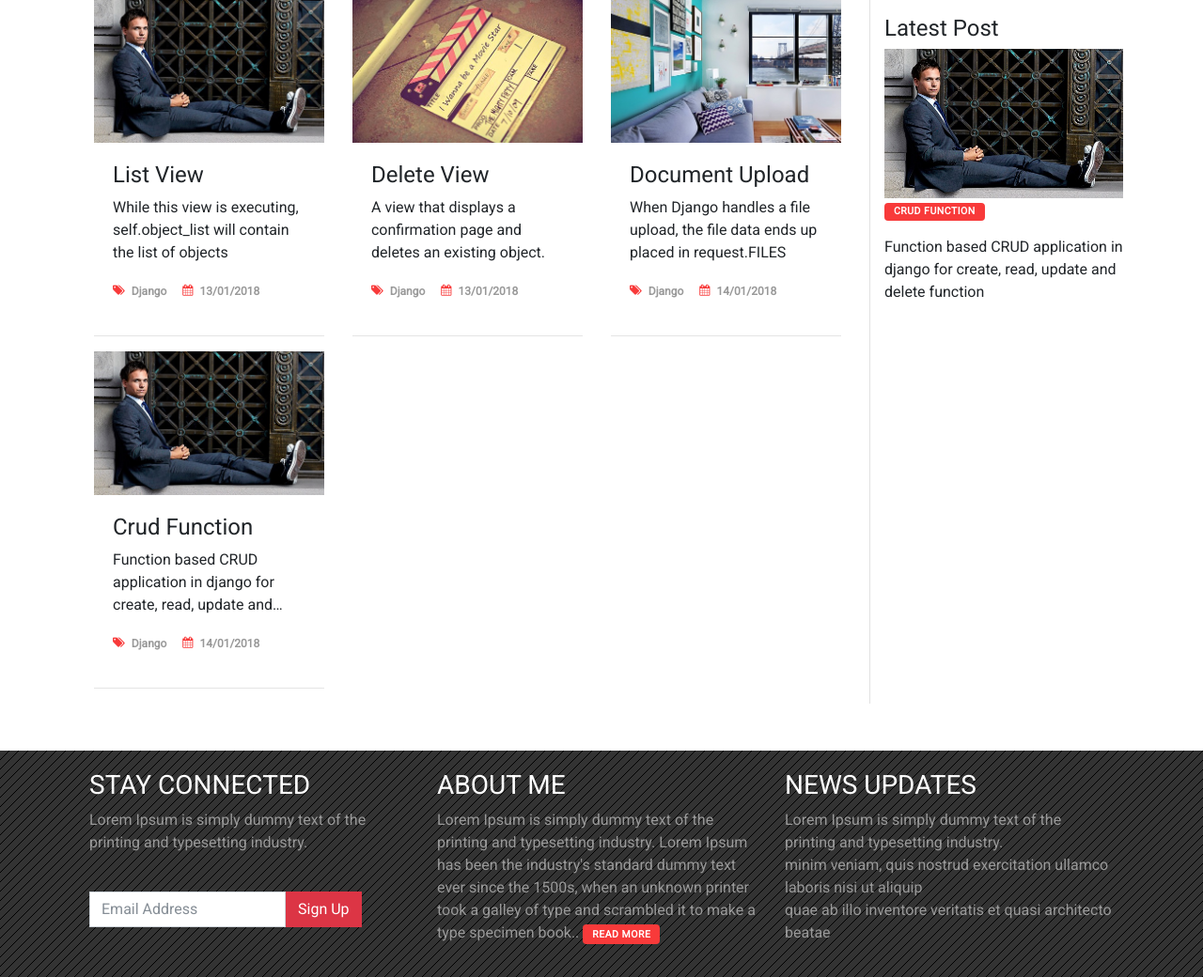
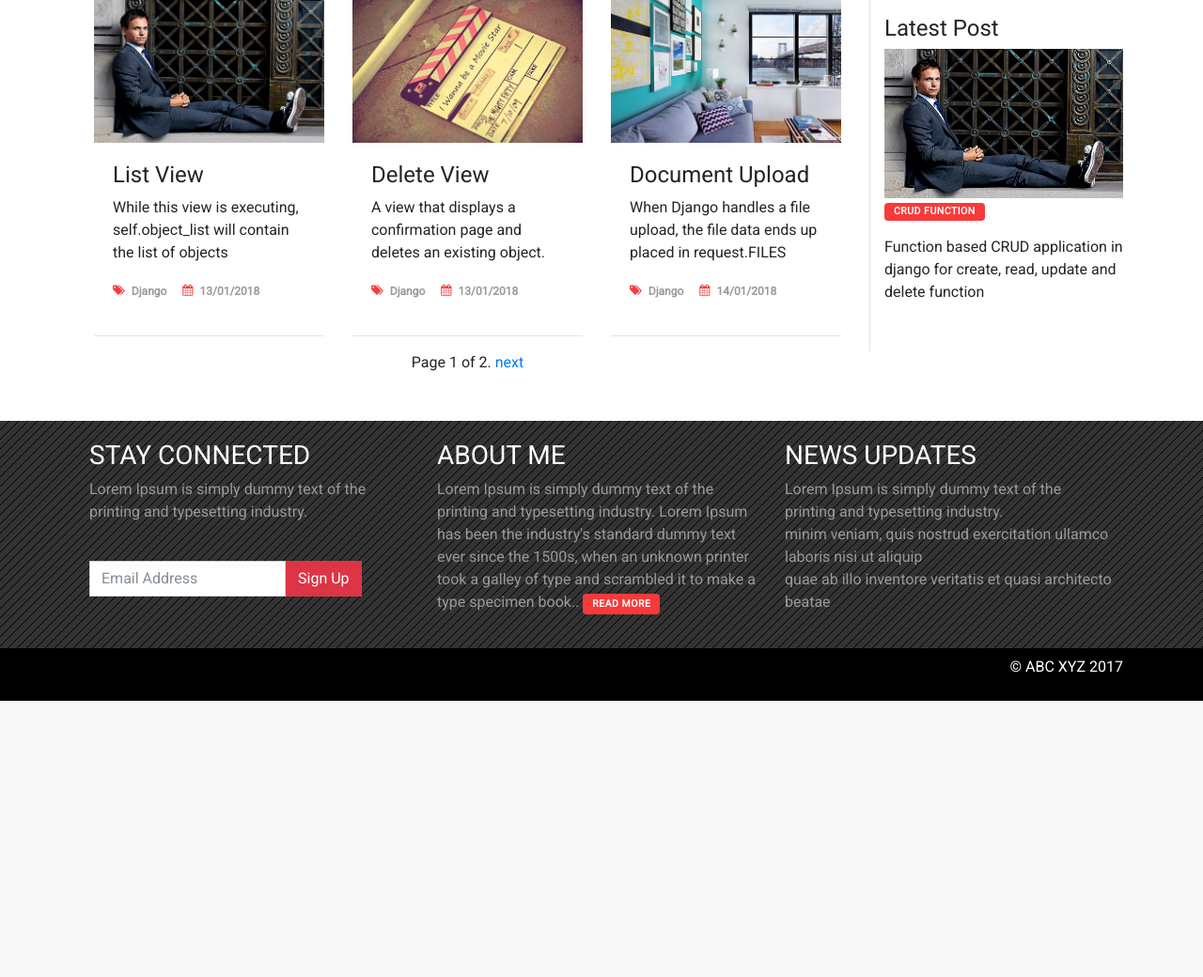
Before and after one commit to kumarm5/django_final_blog, a Django app: page / in a window 1280 px wide. Shown: the part 830-1870 px from the top of the page at 94% size. After the commit the page ends 1576 px from the top, so only its background shows below. Run offline with Django 3.2, Linux system fonts and the light colour scheme; data comes from the database, SQL or seed files in the repository; both versions use the stored data as it was after the commit; some libraries are stand-ins or nearby versions.

Commit message:
pagination in listing of blog

```diff
--- a/blogapp/urls.py
+++ b/blogapp/urls.py
@@ -4,9 +4,11 @@ from .models import *
 
 urlpatterns = [
     url(r'^$', views.Home.as_view(template_name='index.html'), name='blog'),
+    url(r'^page(?P<num>[0-9]+)/$', views.Home.as_view(template_name='index.html'), name='blog_page'),
     url(r'^post/(?P<post_id>\d+)/$', views.Post.as_view(template_name='post.html'), name='post'),
     url(r'^about/', views.About.as_view(template_name='about.html'), name='about'),
     url(r'^contact/', views.Contact.as_view(template_name='contact.html'), name='contact'),
     url(r'^search/', views.Search.as_view(template_name='search.html'), name='search'),
     url(r'^tag/(?P<tag_id>\d+)/$', views.Tag.as_view(template_name='tags.html'), name='tags'),
+    url(r'^tag/(?P<tag_id>\d+)/(?P<num>[0-9]+)$', views.Tag.as_view(template_name='tags.html'), name='tag_page'),
 ]
--- a/blogapp/views.py
+++ b/blogapp/views.py
@@ -2,14 +2,28 @@ from django.shortcuts import render
 from django.views.generic import TemplateView
 from .models import *
 from django.db.models import Q
+from django.core.paginator import Paginator, EmptyPage, PageNotAnInteger
 import pdb
 
 # Create your views here.
 class Home(TemplateView):
-    def get(self, request, **kwargs):
+    def get(self, request, *args, **kwargs):
         tagdetails = Tags.objects.all()
-        blogdetails = Blog.objects.all()
+        blogdetail_list = Blog.objects.all()
+        try:
+            page = int(kwargs['num'])
+        except:
+            page = None
 
+        paginator = Paginator(blogdetail_list, 6)
+        try:
+            blogdetails = paginator.page(page)
+        except PageNotAnInteger:
+            blogdetails = paginator.page(1)
+        except EmptyPage:
+            blogdetails = paginator.page(paginator.num_pages)
+
+        # get the latest blog details
         latestblog = Blog.objects.latest('id')
 
         return render(request, self.template_name, {'blogdetails': blogdetails, 'tagdetails': tagdetails, 'latestblog': latestblog})
@@ -42,13 +56,29 @@ class Tag(TemplateView):
         tagdetails = Tags.objects.all()
         tag_id = int(kwargs['tag_id'])
 
+        # get the tag details
         try:
             tag_detail = Tags.objects.get(pk=tag_id)
         except:
             tag_detail = None
 
-        blogdetails = Blog.objects.filter(tag_id=tag_id)
+        blogdetail_list = Blog.objects.filter(tag_id=tag_id)
 
+        try:
+            page = int(kwargs['num'])
+        except:
+            page = None
+
+        # pagination
+        paginator = Paginator(blogdetail_list, 6)
+        try:
+            blogdetails = paginator.page(page)
+        except PageNotAnInteger:
+            blogdetails = paginator.page(1)
+        except EmptyPage:
+            blogdetails = paginator.page(paginator.num_pages)
+
+        # latest blog
         latestblog = Blog.objects.latest('id')
 
         return render(request, self.template_name, { 'tagdetails': tagdetails, 'blogdetails': blogdetails, 'tag_detail': tag_detail, 'latestblog': latestblog })
--- a/templates/index.html
+++ b/templates/index.html
@@ -36,7 +36,6 @@
         <div class="row">
 
             <div class="col-md-9">
-
                 {% for blogdetail in blogdetails %}
                     <div class="col-md-4 card_container">
                         <div class="card">
@@ -95,5 +94,26 @@
 
         </div>
 
+        <div class="row">
+            <div class="col-md-9">
+                <div class="text-center">
+
+                    {% if blogdetails.has_previous %}
+                        <a href="/page{{ blogdetails.previous_page_number }}">previous</a>
+                    {% endif %}
+
+                    <span>
+                        Page {{ blogdetails.number }} of {{ blogdetails.paginator.num_pages }}.
+                    </span>
+
+                    {% if blogdetails.has_next %}
+                        <a href="/page{{ blogdetails.next_page_number }}">next</a>
+                    {% endif %}
+
+                </div>
+
+            </div>
+        </div>
+
     </div>
 {% endblock %}
```
Also changed, not shown: templates/tags.html (+21 -0 lines), db.sqlite3, media/post_img/post_1_6iMAm5F.jpg (added), media/post_img/post_1_GKyPr2o.jpg (added), media/post_img/post_1_zCBwQCi.jpg (added), media/post_img/post_2_CdjBALe.jpg (added), media/post_img/post_2_FAZhOI8.jpg (added), media/post_img/post_3_3x1J92L.jpg (added), media/post_img/post_3_D3Re1BQ.jpg (added), media/post_img/post_3_Zl3BiN0.jpg (added), templates/search.html (line endings or trailing spaces).
